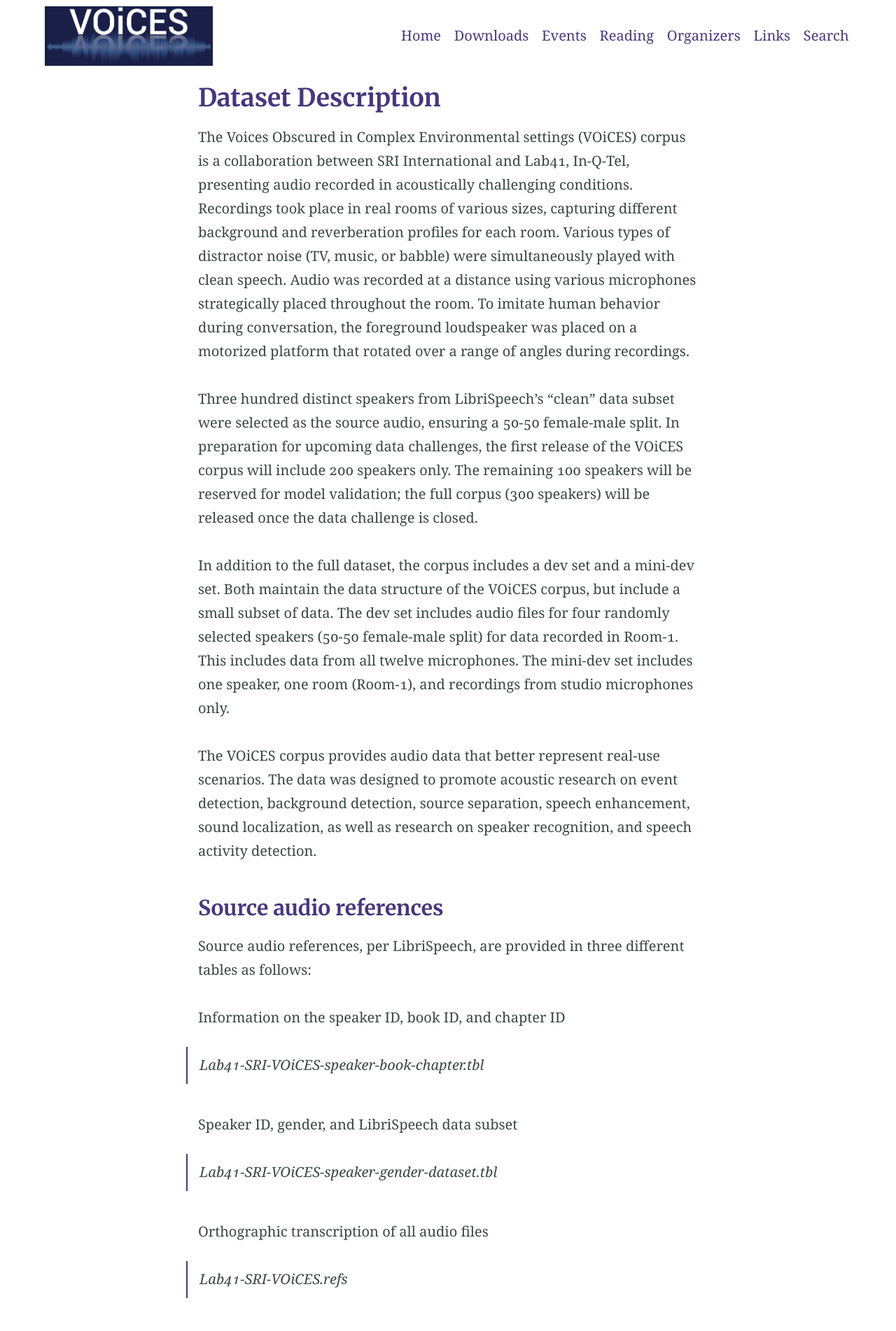
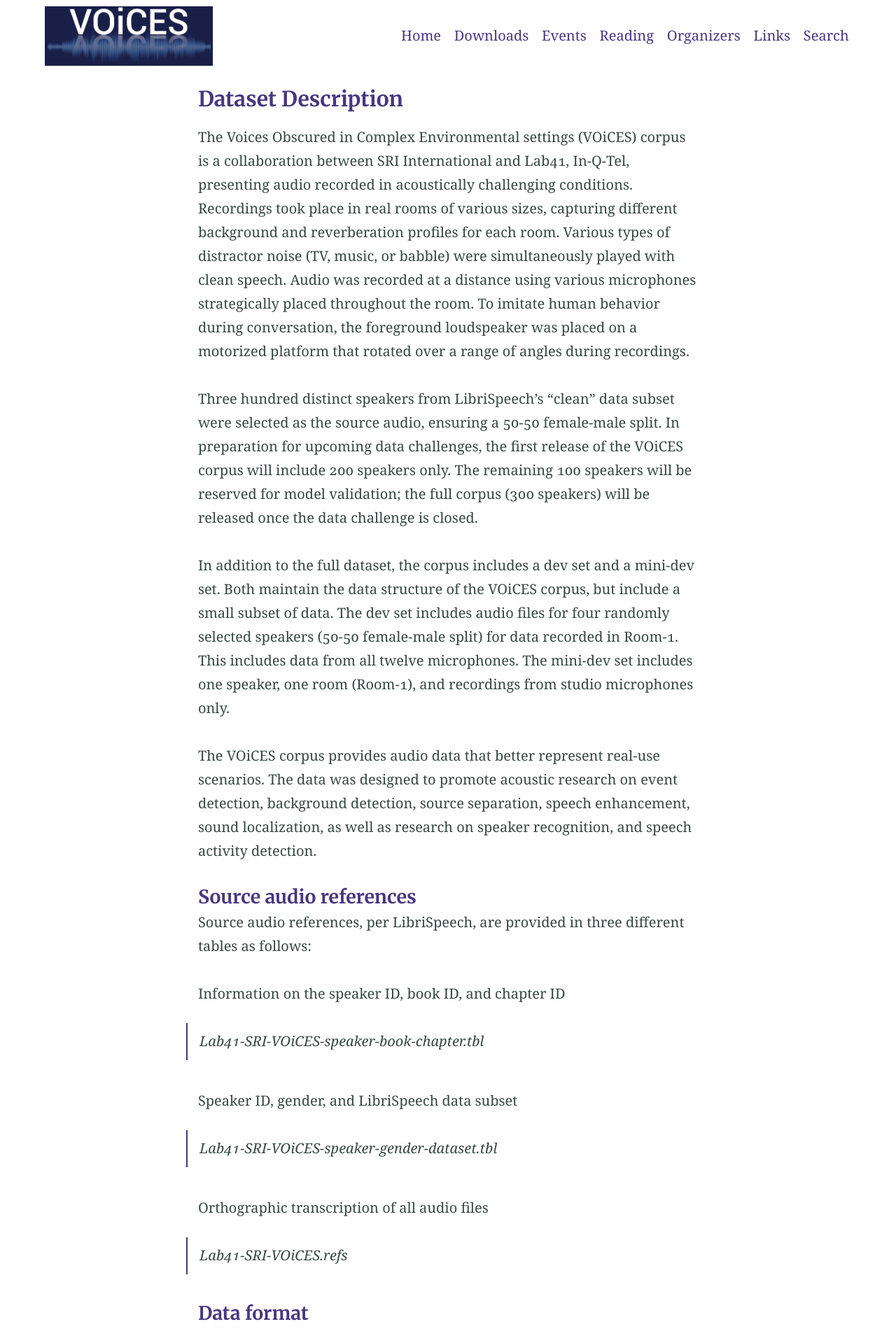
Before and after one commit to IQTLabs/voices, a Jekyll site: the page built from Lab41-SRI-VOiCES_README.md, in a window 1280 px wide. Shown: the top 1902 px of the page at 70% size. Built offline with Jekyll 4.4.1, drawn with Linux system fonts in a browser that asks for light colours; our own code applies the rules of GitHub Pages for plain Markdown files.

Commit message:
Pictures

```diff
--- a/Lab41-SRI-VOiCES_README.md
+++ b/Lab41-SRI-VOiCES_README.md
@@ -1,4 +1,4 @@
-## Dataset Description
+### Dataset Description
 
 The Voices Obscured in Complex Environmental settings (VOiCES) corpus is a collaboration between
 SRI International and Lab41, In-Q-Tel, presenting audio
@@ -19,7 +19,7 @@
 event detection, background detection, source separation, speech enhancement, sound localization, as well as research on speaker
 recognition, and speech activity detection.
 
-### Source audio references
+#### Source audio references
 
 Source audio references, per LibriSpeech, are provided in three different tables as follows:
 
@@ -33,7 +33,7 @@
 > Lab41-SRI-VOiCES.refs
 
 
-### Data format
+#### Data format
 
 Audio files are available in WAV format with 16 kHz sample rate with 16-bit precision. All files begin with the corpus name Lab41-SRI-VOiCES. Source audio files specify speaker, chapter, and chapter segment identification number. The file naming format sample is shown below:
 > Lab41-SRI-VOiCES-src-sp< speaker_ID >-ch< chapter_ID >-sg< segment_ID >.wav
@@ -91,10 +91,10 @@
 speaker ID in each subfolder.
 
 The directory hierarchy is shown below :
-<img align="left" width="300" src="VOiCES_directory_structure.png">
+<img align="left" width="300" src="../images/VOiCES_directory_structure.png">
 
 ---
-### Microphone Details
+#### Microphone Details
 
 Microphone identification numbers are unique to a specific microphone location and type, defined below.
 
@@ -152,7 +152,7 @@
 
 ---
 
-## Licensing
+### Licensing
 
 VOiCES is publicly available released under Creative Commos BY 4.0, free for commercial, academic, and
 government use. Please do reference [VOiCES](https://arxiv.org/abs/1804.05053) if using the data in
```
